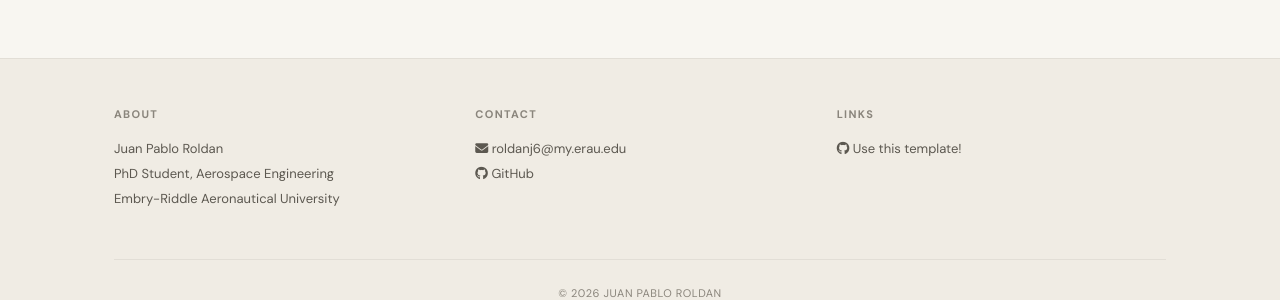
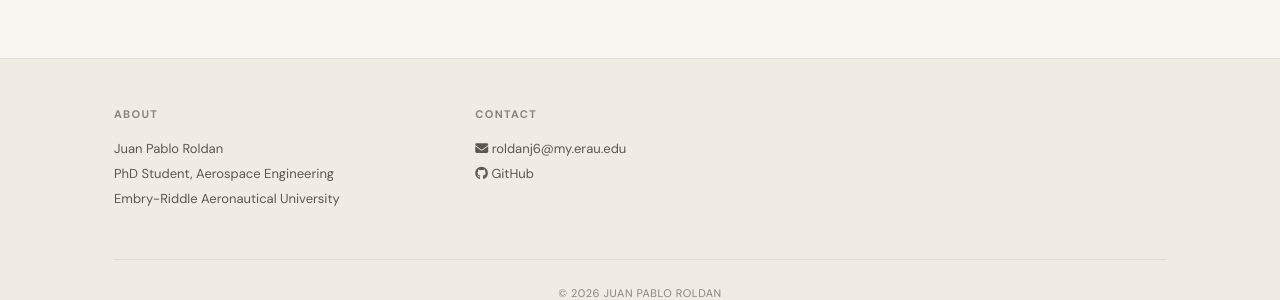
Before and after one commit to JuanPabloRoldan/JuanPabloRoldan.github.io, a Jekyll site: the page built from _pages/home.md, in a window 1280 px wide. Shown: the part 1306-1606 px from the top of the page. Built offline with Jekyll 4.4.1, drawn with Linux system fonts in a browser that asks for light colours; a style sheet for code colours, icons or effects is not loaded.

Commit message:
Remove links section from footer.html
Removed unnecessary links section from footer.

```diff
--- a/_includes/footer.html
+++ b/_includes/footer.html
@@ -15,14 +15,6 @@
         {% if site.links.github and site.links.github != "" %}<a href="{{ site.links.github }}"><i class="fa-brands fa-github"></i> GitHub</a><br>{% endif %}
       </p>
     </div>
-    <div>
-      <h5>Links</h5>
-      <p>
-        {% if site.links.google_scholar and site.links.google_scholar != "" %}<a href="{{ site.links.google_scholar }}"><i class="ai ai-google-scholar"></i> Google Scholar</a><br>{% endif %}
-        {% if site.links.researchgate and site.links.researchgate != "" %}<a href="{{ site.links.researchgate }}"><i class="ai ai-researchgate"></i> ResearchGate</a><br>{% endif %}
-        <a href="https://github.com/sbryngelson/academic-website-template"><i class="fa-brands fa-github"></i> Use this template!</a>
-      </p>
-    </div>
   </div>
   <div class="footer-grid">
     <div class="footer-copyright" style="grid-column: 1 / -1;">
```
